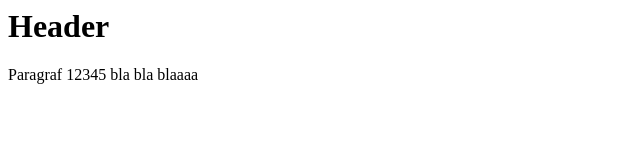
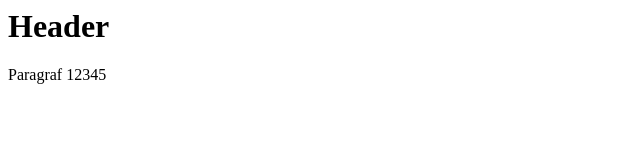
Before and after one commit to felisthev/W3Schools_Tes, a plain HTML site: page HTML_Introduction.html in a window 1280 px wide. Shown: the full height of the page, 0-640 px from the left. Drawn offline with Linux system fonts and the light colour scheme.

Commit message:
Update and rename index.html to HTML_Introduction.html

```diff
--- a/index.html
+++ b/HTML_Introduction.html
@@ -5,7 +5,7 @@
   <body>
 
     <h1>Header</h1>
-    <p>Paragraf 12345 bla bla blaaaa</p>
+    <p>Paragraf 12345</p>
 
   </body>
 </html>
```
